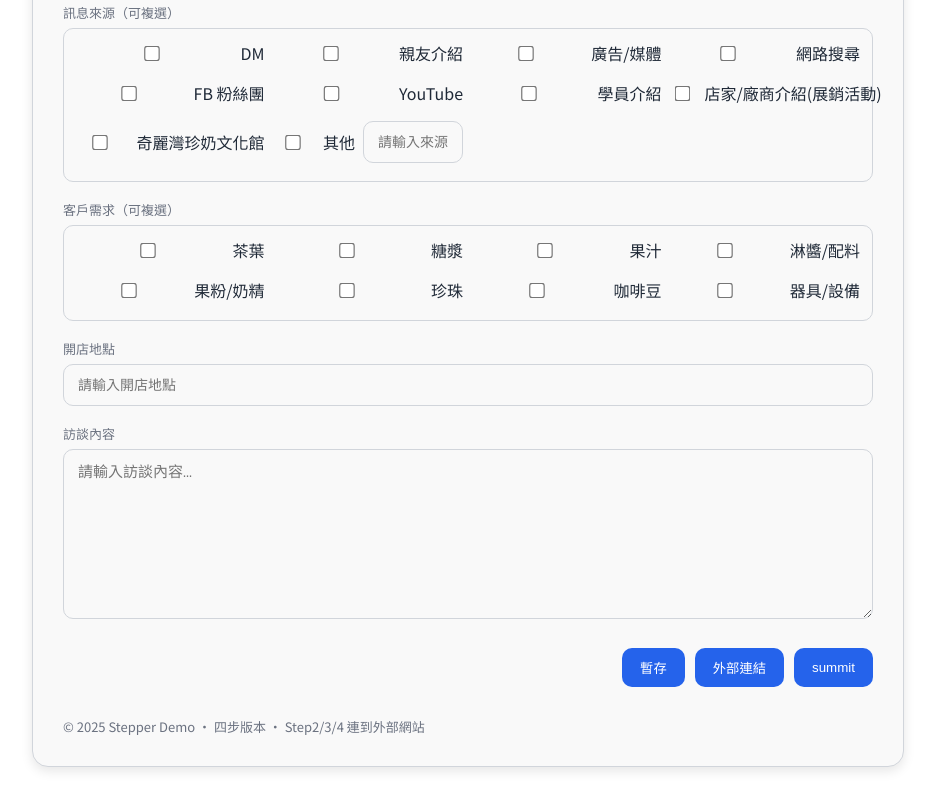
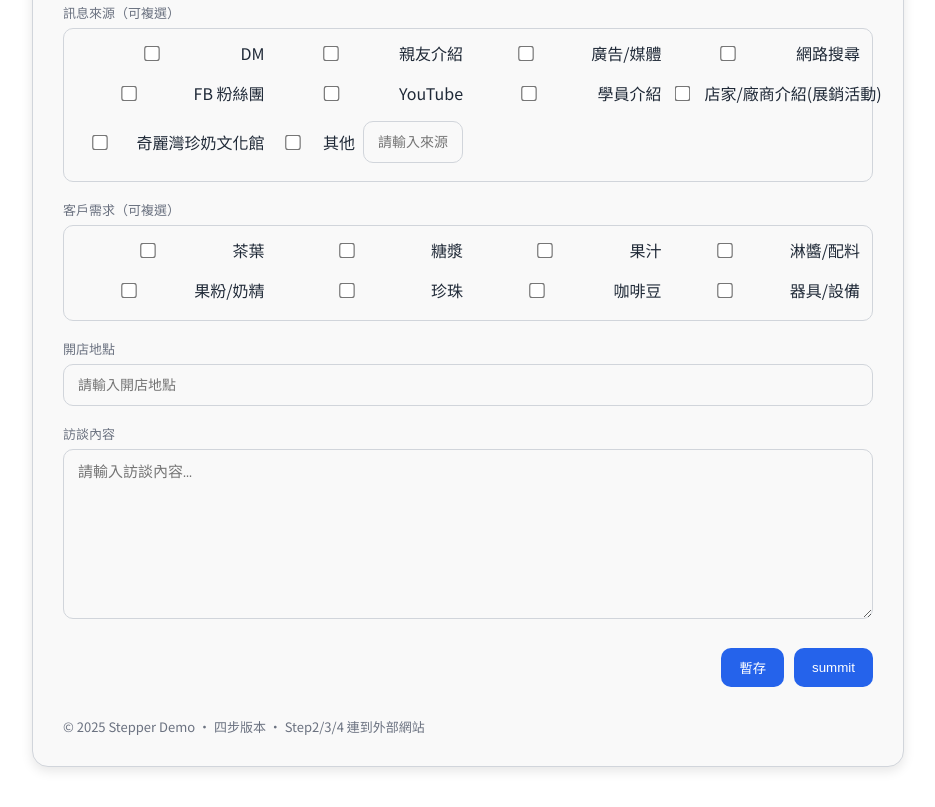
Before and after one commit to jhengyangrui/shangtong, a plain HTML site: page fourthlayer_2.html in a window 1280 px wide. Shown: the part 1561-2368 px from the top of the page, without its empty margins (172-1107 px from the left). Drawn offline with Linux system fonts and the light colour scheme.

Commit message:
20250827

```diff
--- a/fourthlayer_2.html
+++ b/fourthlayer_2.html
@@ -603,7 +603,7 @@
 
           <div class="actions">
             <button class="btn" id="btnSave">暫存</button>
-            <button class="btn" id="btnGoExternal">外部連結</button>
+            <!-- <button class="btn" id="btnGoExternal">外部連結</button> -->
             <button class="btn primary" id="btnSummit">summit</button>
           </div>
         </section>
```
